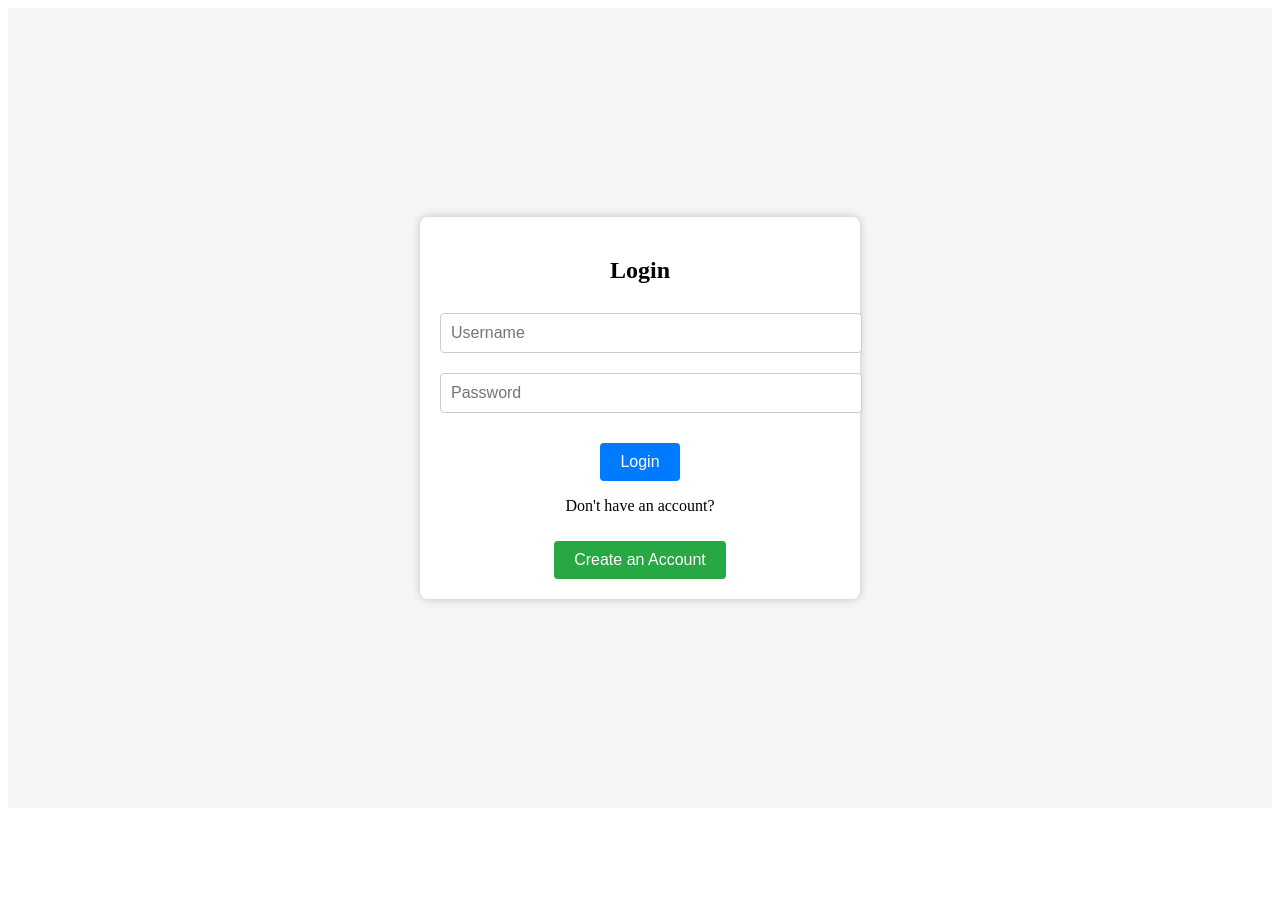
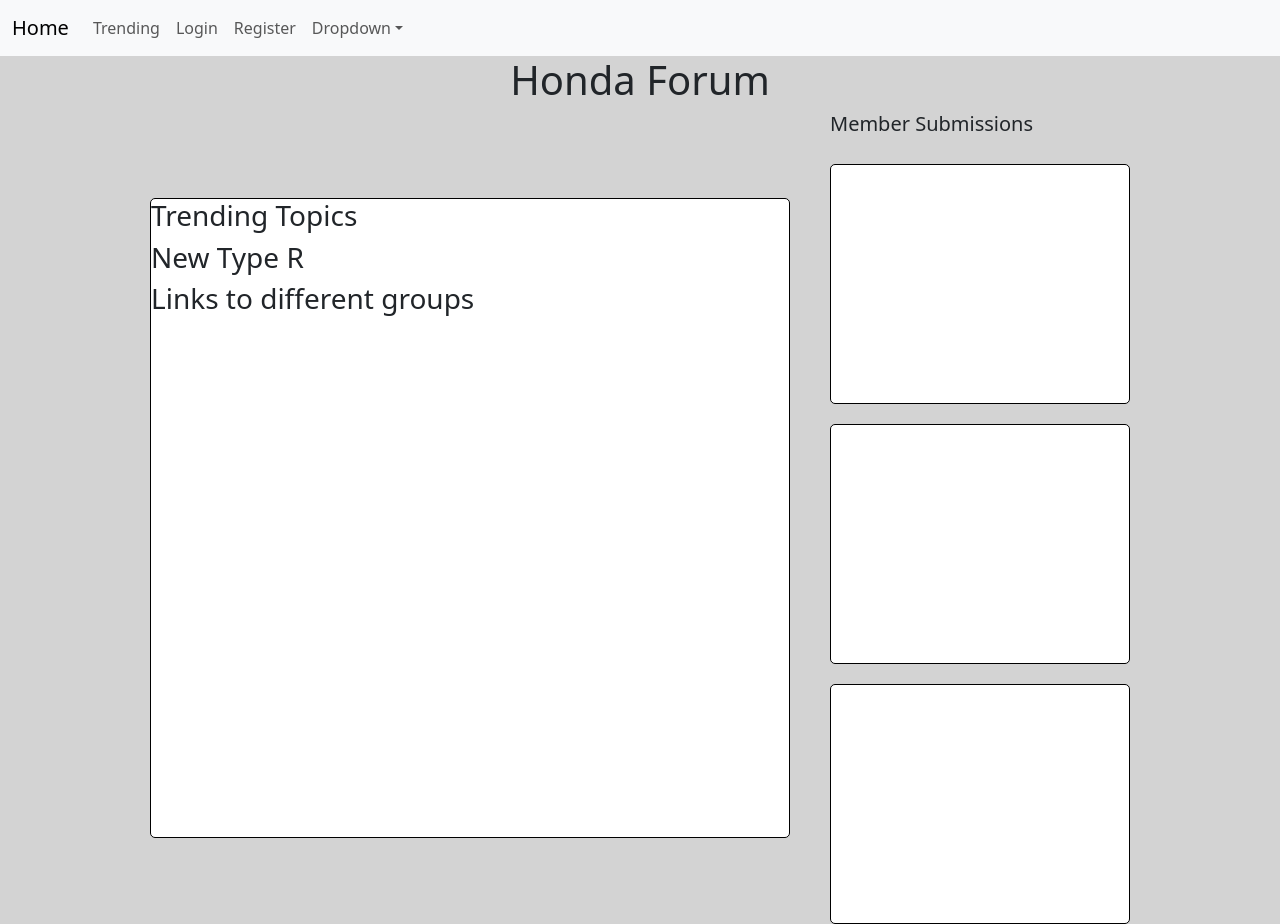
Before and after one commit to colincirian/hondaforum, a React (Create React App) app: page / in a window 1280 px wide. Before the commit the page ends 816 px from the top, so only its background shows below. Built offline with nearby package versions, Linux system fonts and the light colour scheme.

Commit message:
updated routes, navbar and homepage/ css

```diff
--- a/package.json
+++ b/package.json
@@ -7,7 +7,7 @@
     "@testing-library/react": "^13.4.0",
     "@testing-library/user-event": "^13.5.0",
     "axios": "^1.5.0",
-    "bootstrap": "^5.3.1",
+    "bootstrap": "^5.3.2",
     "react": "^18.2.0",
     "react-dom": "^18.2.0",
     "react-router-dom": "^5.3.4",
--- a/public/index.html
+++ b/public/index.html
@@ -4,6 +4,7 @@
     <meta charset="utf-8" />
     <meta name="viewport" content="width=device-width, initial-scale=1" />
     <meta name="theme-color" content="#000000" />
+    <link href="https://cdn.jsdelivr.net/npm/bootstrap@5.3.2/dist/css/bootstrap.min.css" rel="stylesheet" integrity="sha384-T3c6CoIi6uLrA9TneNEoa7RxnatzjcDSCmG1MXxSR1GAsXEV/Dwwykc2MPK8M2HN" crossorigin="anonymous">
     <title>React App</title>
   </head>
   <body>
--- a/src/App.js
+++ b/src/App.js
@@ -1,24 +1,27 @@
-// App.js
-
 import React from 'react';
 import { BrowserRouter as Router, Route, Switch } from 'react-router-dom';
-import Login from './components/Login';
 import UserProfile from './components/UserProfile';
 import PostList from './components/PostList';
-import Registration from './components/Registration';
-import Dashboard from './components/HomePage'; // Import the Dashboard component
+import Register from './components/Register';
+import Dashboard from './components/HomePage';
+import Navbar from './components/Navbar';
+import HomePage from './components/HomePage';
+import Login from './components/Login';
+
+
 
 function App() {
   return (
     <Router>
       <div>
         <Switch>
-          <Route path="/login" component={Login} />
+          <Route path="/" exact component={HomePage} />
           <Route path="/profile" component={UserProfile} />
           <Route path="/posts" component={PostList} />
-          <Route path="/register" component={Registration} />
-          <Route path="/dashboard" component={Dashboard} /> {/* Add the dashboard route */}
-          <Route path="/" exact component={Login} />
+          <Route path="/register" component={Register} />
+          <Route path="/dashboard" component={Dashboard} />
+          <Route path="/navbar" exact component={Navbar} />
+          <Route path="/login" exact component={Login} />
         </Switch>
       </div>
     </Router>
--- /dev/null
+++ b/src/components/HomePage.css
@@ -0,0 +1,38 @@
+body {
+    background-color: lightgray;
+}
+
+h1 {
+    display: flex;
+    align-items: center;
+    justify-content: center;
+}
+
+.home-screen {
+    height: 80vh;
+    width: 50vw;
+    border: 1px solid black;
+    border-radius: 5px;
+    background-color: white;
+}
+
+.main-body {
+    display: flex;
+    justify-content: center;
+    align-items: center;
+    gap: 40px;
+}
+
+.box {
+    width: 300px;
+    height: 240px;
+    background-color: white;
+    border-radius: 5px;
+    border: 1px solid black;
+}
+
+.mini-box-container {
+    display: flex;
+    flex-direction: column;
+    gap: 20px;
+}
--- a/src/components/HomePage.js
+++ b/src/components/HomePage.js
@@ -1,13 +1,32 @@
-// Dashboard.js
-
-import React from 'react';
+import React from "react";
+import Navbar from "./Navbar";
+import "./HomePage.css";
 
 function HomePage() {
   return (
-    <div>
-      <h2>Dashboard</h2>
-      {/* Add your dashboard content here */}
-    </div>
+    <>
+      <Navbar />
+      <h1>Honda Forum</h1>
+      <section className="main-body">
+        <div className="home-screen">
+          <h3>
+            Trending Topics
+          </h3>
+          <h3>
+            New Type R
+          </h3>
+          <h3>
+            Links to different groups
+          </h3>
+        </div>
+        <section className="mini-box-container">
+          <h5>Member Submissions</h5>
+          <div className="box"></div>
+          <div className="box"></div>
+          <div className="box"></div>
+        </section>
+      </section>
+    </>
   );
 }
 
--- a/src/components/Login.css
+++ b/src/components/Login.css
@@ -1,12 +1,10 @@
-/* Login.css */
-
 .login-container {
     display: flex;
     flex-direction: column;
     align-items: center;
     justify-content: center;
-    min-height: 100vh;
-    background-color: #f5f5f5; /* Background color */
+    min-height: 90vh;
+    background-color: lightgray; /* Background color */
   }
 
   .login-form {
@@ -24,7 +22,7 @@
     padding: 10px;
     border: 1px solid #ccc;
     border-radius: 4px;
-    width: 100%;
+    width: 90%;
     font-size: 16px;
   }
 
--- a/src/components/Login.js
+++ b/src/components/Login.js
@@ -1,16 +1,15 @@
-// Login.js
-
-import React, { useState } from 'react';
-import axios from 'axios';
-import './Login.css'; // Import the CSS file for styling
+import React, { useState } from "react";
+import axios from "axios";
+import "./Login.css";
+import Navbar from "./Navbar";
 
 function Login() {
-  const [username, setUsername] = useState('');
-  const [password, setPassword] = useState('');
+  const [username, setUsername] = useState("");
+  const [password, setPassword] = useState("");
 
   const handleLogin = async () => {
     try {
-      const response = await axios.post('/login', { username, password });
+      const response = await axios.post("/login", { username, password });
       // Handle login success (e.g., set user data and navigate to the user's profile)
     } catch (error) {
       console.error(error);
@@ -23,6 +22,8 @@
   };
 
   return (
+    <>
+      <Navbar />
       <div className="login-container">
         <div className="login-form">
           <h2>Login</h2>
@@ -46,11 +47,15 @@
             </button>
           </form>
           <p>Don't have an account?</p>
-        <button onClick={handleCreateAccount} className="create-account-button">
+          <button
+            onClick={handleCreateAccount}
+            className="create-account-button"
+          >
             Create an Account
           </button>
         </div>
       </div>
+    </>
   );
 }
 
--- /dev/null
+++ b/src/components/Navbar.css
@@ -0,0 +1,3 @@
+a {
+    text-decoration: none;
+}
--- /dev/null
+++ b/src/components/Navbar.js
@@ -0,0 +1,85 @@
+import React from "react";
+import { Link } from "react-router-dom";
+import "./Navbar.css";
+
+function Navbar() {
+  return (
+    <nav class="navbar navbar-expand-lg bg-body-tertiary">
+      <div class="container-fluid">
+        <Link to="/">
+          <a class="navbar-brand" href="#">
+            Home
+          </a>
+        </Link>
+        <button
+          class="navbar-toggler"
+          type="button"
+          data-bs-toggle="collapse"
+          data-bs-target="#navbarSupportedContent"
+          aria-controls="navbarSupportedContent"
+          aria-expanded="false"
+          aria-label="Toggle navigation"
+        >
+          <span class="navbar-toggler-icon"></span>
+        </button>
+        <div class="collapse navbar-collapse" id="navbarSupportedContent">
+          <ul class="navbar-nav me-auto mb-2 mb-lg-0">
+            <li class="nav-item">
+                <a class="nav-link" href="https://hondanews.com/en-US">
+                    Trending
+                </a>
+            </li>
+            <li class="nav-item">
+              <Link to="./login">
+                <a class="nav-link" href="#">
+                  Login
+                </a>
+              </Link>
+            </li>
+            <li class="nav-item">
+              <Link to="./register">
+                <a class="nav-link" href="#">
+                  Register
+                </a>
+              </Link>
+            </li>
+            <li class="nav-item dropdown">
+              <a
+                class="nav-link dropdown-toggle"
+                href="#"
+                role="button"
+                data-bs-toggle="dropdown"
+                aria-expanded="false"
+              >
+                Dropdown
+              </a>
+              <ul class="dropdown-menu">
+                <li>
+                  <a class="dropdown-item" href="#">
+                    Action
+                  </a>
+                </li>
+                <li>
+                  <a class="dropdown-item" href="#">
+                    Another action
+                  </a>
+                </li>
+                <li>
+                  <hr class="dropdown-divider" />
+                </li>
+                <li>
+                  <a class="dropdown-item" href="#">
+                    Something else here
+                  </a>
+                </li>
+              </ul>
+            </li>
+          </ul>
+          <form class="d-flex" role="search"></form>
+        </div>
+      </div>
+    </nav>
+  );
+}
+
+export default Navbar;
--- a/src/components/Registration.js
+++ b/src/components/Register.js
@@ -1,5 +1,3 @@
-// Registration.js
-
 import React, { useState } from 'react';
 import axios from 'axios';
 
```
Also changed, not shown: 1 other file (tests, documents, lock files or other folders). Lines whose indentation alone changed are shown as unchanged.
